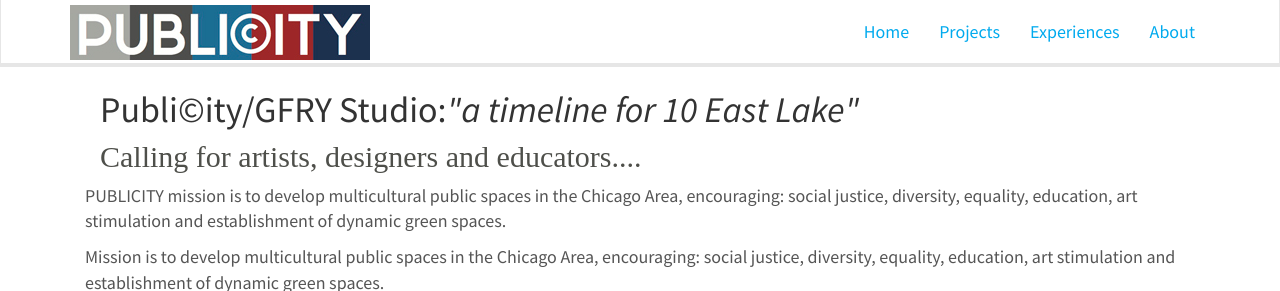
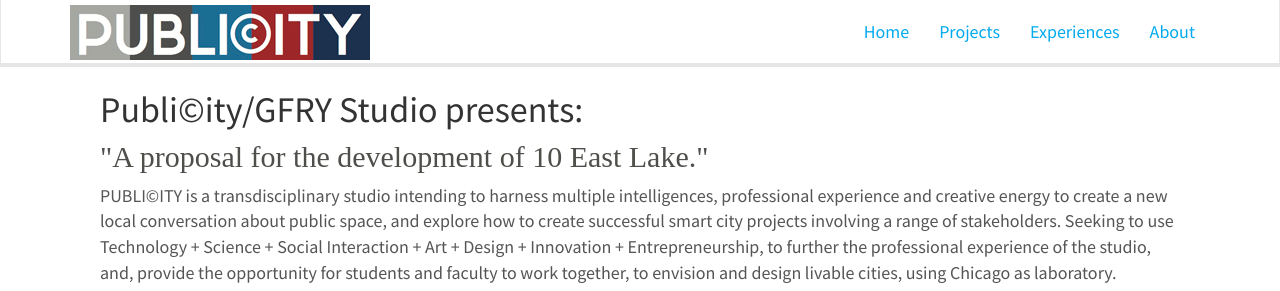
Before and after one commit to cortega8612/design-everyone, a Jekyll site: the page built from index.html, in a window 1280 px wide and 1053 px high, cut to the strip 0-291 px from the top of the window. Built offline with Jekyll 4.4.1, drawn with Linux system fonts in a browser that asks for light colours.

Commit message:
homepage description and pre-deploy for Drea an Peter

```diff
--- a/about/index.html
+++ b/about/index.html
@@ -14,4 +14,6 @@
 		<p class="col-md-12">
 		We are a group of artists, architects, designers, educators, and administrators who are working to create multifunctional public spaces which will serve as a resource for potential projects. This project will foster collaboration, resource sharing, and ecological awareness through technology, community participation, and play. We are a group of artists, architects, designers, educators, and administrators who are working to create multifunctional public spaces which will serve as a resource for potential projects. This project will foster collaboration, resource sharing, and ecological awareness through technology, community participation, and play. We are a group of artists, architects, designers, educators, and administrators who are working to create multifunctional public spaces which will serve as a resource for potential projects. This project will foster collaboration, resource sharing, and ecological awareness through technology, community participation, and play.
 		</p>
+	<br/>
+		<p class="col-md-12"> PUBLI©ITY mission is to develop multicultural public spaces in the Chicago Area, encouraging: social justice, diversity, equality, education, art stimulation and establishment of dynamic green spaces. </p>
 </div>
--- a/index.html
+++ b/index.html
@@ -3,16 +3,13 @@
 ---
 
 <div>
-	<h1 class="col-md-12">Publi©ity/GFRY Studio:<em>"a timeline for 10 East Lake"</em></h1>
+	<h1 class="col-md-12">Publi©ity/GFRY Studio presents:<em></em></h1>
 
-	<h2 class="col-md-12">Calling for artists, designers and educators....</h2>
+	<h2 class="col-md-12">"A proposal for the development of 10 East Lake."</h2>
 </div>
 
 <div>
-	<p> PUBLICITY mission is to develop multicultural public spaces in the Chicago Area, encouraging: social justice, diversity, equality, education, art stimulation and establishment of dynamic green spaces. </p>
-
-	<p>  Mission is to develop multicultural public spaces in the Chicago Area, encouraging: social justice, diversity, equality, education, art stimulation and establishment of dynamic green spaces. </p>
-
+	<p class="col-md-12"> PUBLI©ITY is a transdisciplinary studio intending to harness multiple intelligences, professional experience and creative energy to create a new local conversation about public space, and explore how to create successful smart city projects involving a range of stakeholders. Seeking to use Technology + Science + Social Interaction + Art + Design + Innovation + Entrepreneurship, to further the professional experience of the studio, and, provide the opportunity for students and faculty to work together, to envision and design livable cities, using Chicago as laboratory.</p>
 </div>
 
 <iframe src='http://cdn.knightlab.com/libs/timeline/latest/embed/index.html?source=0AtO19aYta5PzdC1YV0k1djNndjNmUmJvUmdFeGtqZlE&font=NixieOne-Ledger&maptype=toner&lang=en&start_zoom_adjust=2&height=650' width='100%' height='650' frameborder='0'></iframe>
--- a/projects/index.html
+++ b/projects/index.html
@@ -3,7 +3,7 @@
 ---
 
 <div>
-	<h2>GFRY Studio 2013-2014. <em>A platform for proposals.</em></h2>
+	<h2>GFRY Studio 2013-2014. <em class="">A platform for proposals.</em></h2>
 			<p> THis is test for paragraphTHis is test for paragraphTHis is test for paragraphTHis is test for paragraphTHis is test for paragraphTHis is test for paragraphTHis is test for paragraphTHis is test for paragraphTHis is test for paragraphTHis is test for paragraph
 			</p>
 </div>
```
Also changed, not shown: 2 other files.
